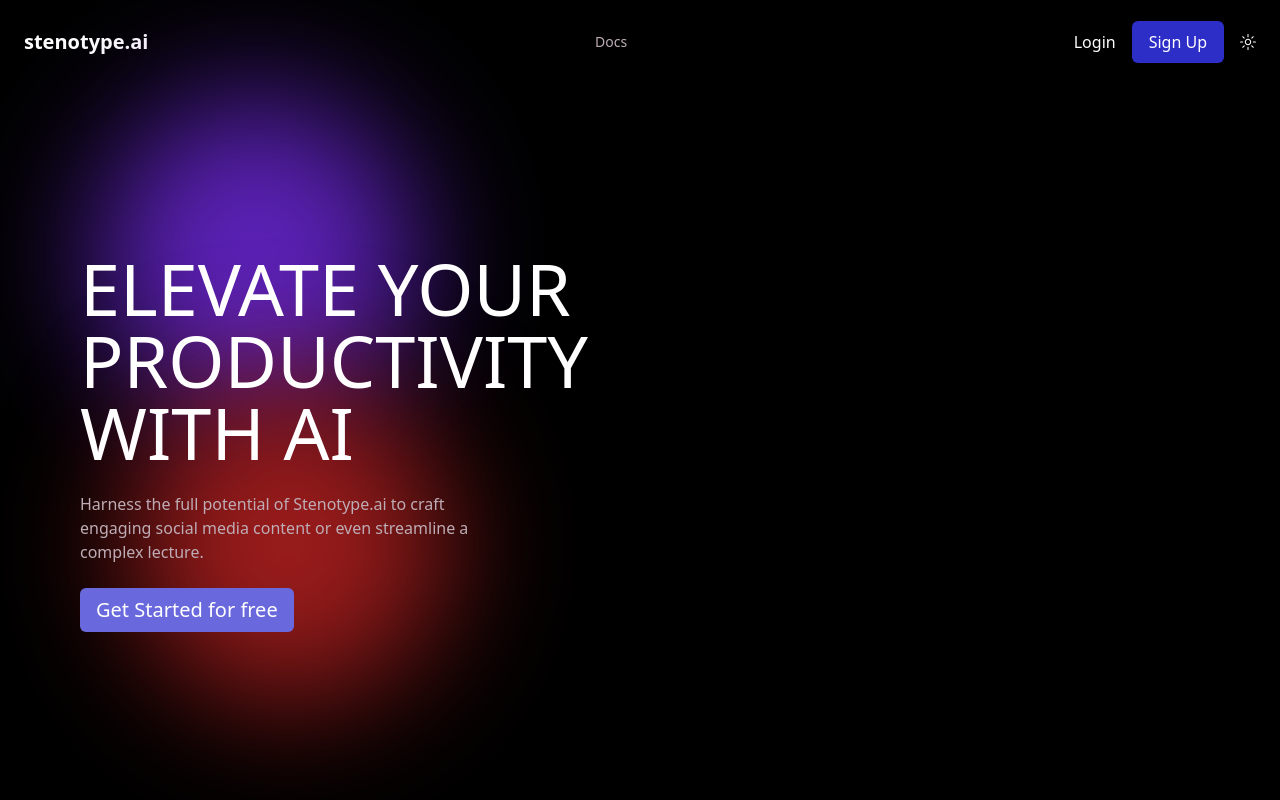
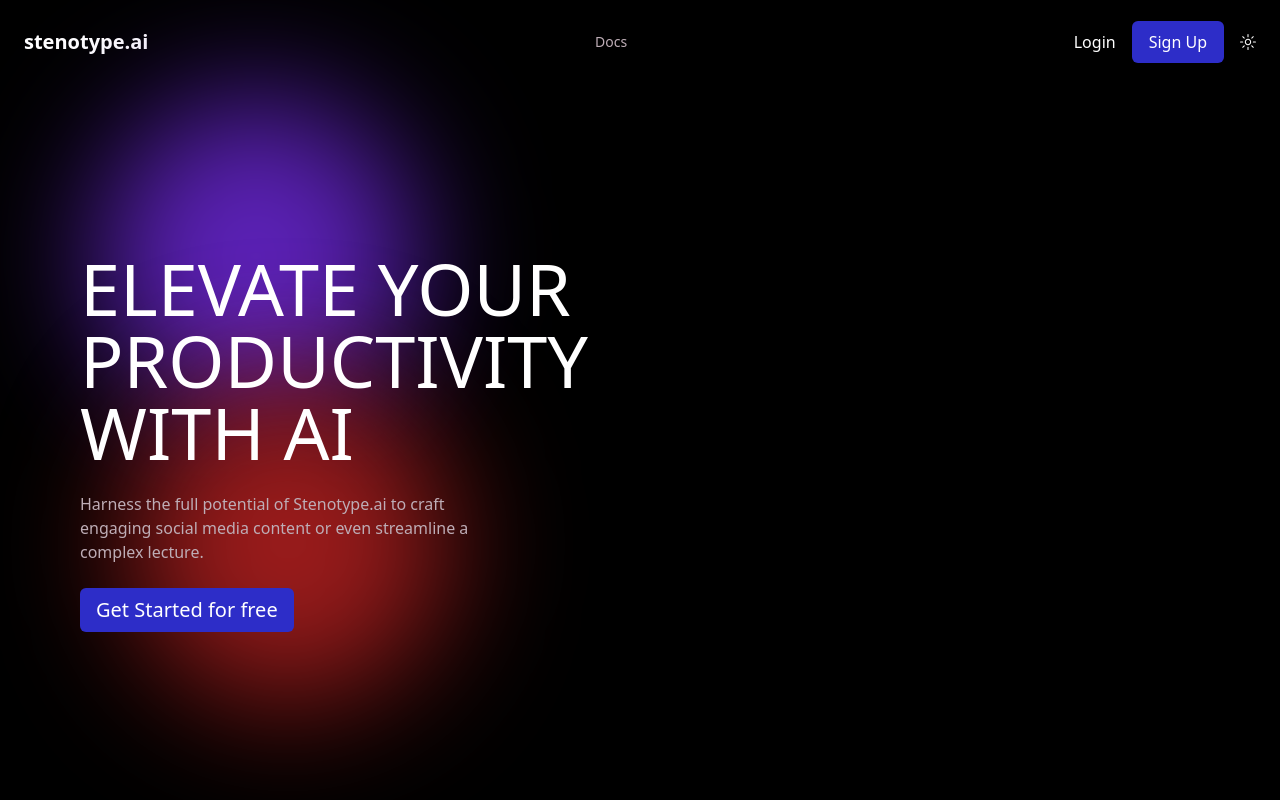
Before and after one commit to BRUNO-FEVE/stenotype.ai-front, a React (Vite) app: page / in a window 1280 px wide. Built offline with nearby package versions, Linux system fonts and the light colour scheme.

Commit message:
theme and video context

```diff
--- a/src/context/theme-context.tsx
+++ b/src/context/theme-context.tsx
@@ -1,7 +1,7 @@
 import { PropsWithChildren, createContext, useState } from "react";
 
 interface DefaultThemeProps {
-    theme: boolean
+    theme: boolean | null
     handleThemeChange: () => void
 }
 
@@ -13,11 +13,11 @@
 export const ThemeContext = createContext(DefaultTheme)
 
 export default function ThemeProvider( {children}: PropsWithChildren ) {
-    const [ theme, setTheme ] = useState(false)
+    const [ theme, setTheme ] = useState<boolean | null>(false)
 
     const handleThemeChange = () => {
         setTheme(prev => !prev)
-      }
+    }
 
   return (
     <ThemeContext.Provider
--- /dev/null
+++ b/src/context/video-context.tsx
@@ -0,0 +1,32 @@
+/* eslint-disable @typescript-eslint/no-unused-vars */
+import { PropsWithChildren, createContext, useState } from "react"
+
+interface DefaultVideoProps {
+    videoId: string | null
+    setVideoId: (videoId: string) => void
+}
+
+const DefaultVideo: DefaultVideoProps = {
+    videoId: null,
+
+    setVideoId: (_videoId: string) => {
+        return
+    },
+}
+
+export const VideoContext = createContext(DefaultVideo)
+
+export default function VideoProvider( {children}: PropsWithChildren ) {
+    const [ videoId, setVideoId ] = useState<string | null>('')
+
+    return (
+        <VideoContext.Provider
+        value={{
+            videoId,
+            setVideoId
+        }}
+        >
+            {children}
+        </VideoContext.Provider>
+    )
+}
--- a/src/main.tsx
+++ b/src/main.tsx
@@ -5,12 +5,15 @@
 import { BrowserRouter as Router } from 'react-router-dom'
 import AppRouter from './router.tsx'
 import ThemeProvider from './context/theme-context.tsx'
+import VideoProvider from './context/video-context.tsx'
 
 ReactDOM.createRoot(document.getElementById('root')!).render(
   <React.StrictMode>
     <Router>
       <ThemeProvider>
-        <AppRouter />
+        <VideoProvider>
+          <AppRouter />
+        </VideoProvider>
       </ThemeProvider>
     </Router>
   </React.StrictMode>,
--- a/src/pages/home.tsx
+++ b/src/pages/home.tsx
@@ -16,7 +16,11 @@
         <div className="lg:w-1/2 w-full  flex flex-col gap-6 justify-center px-6 lg:pl-20 h-full items-center lg:items-start">
           <h1 className="text-bold text-5xl text-center md:text-6xl lg:text-left lg:text-7xl text-skin-base z-10 leading-10">ELEVATE YOUR PRODUCTIVITY <br/> WITH AI</h1>
           <p className="text-skin-muted z-10 px-16 lg:px-0 lg:pr-28 lg:text-left text-center">Harness the full potential of Stenotype.ai to craft engaging social media content or even streamline a complex lecture.</p>
-          <Link className="text-white text-xl z-10 px-4 py-2 rounded-md hover:bg-skin-button-accent-hover bg-skin-button-muted" to={'prompt'}><button>Get Started for free</button></Link>
+          <Link
+            to={'conversor'}
+            className="text-white text-xl z-10 px-4 py-2 rounded-md hover:bg-skin-button-accent-hover bg-skin-button-accent">
+              <button>Get Started for free</button>
+          </Link>
           <div className={`rounded-full h-80 w-80 ${theme ? 'bg-violet-500' : 'bg-violet-800'} blur-3xl absolute top-24 left-24`} />
           <div className={`rounded-full h-80 w-80 ${theme ? 'bg-red-500' : 'bg-red-800'} blur-3xl absolute bottom-24 left-32`} />
         </div>
--- a/tailwind.config.js
+++ b/tailwind.config.js
@@ -14,7 +14,7 @@
         skin: {
           base: 'var(--color-text-base)',
           muted: 'var(--color-text-muted)',
-          inverted: 'var(--color-text-inverted)'
+          inverted: 'var(--color-background)'
         }
       },
       backgroundColor: {
```
